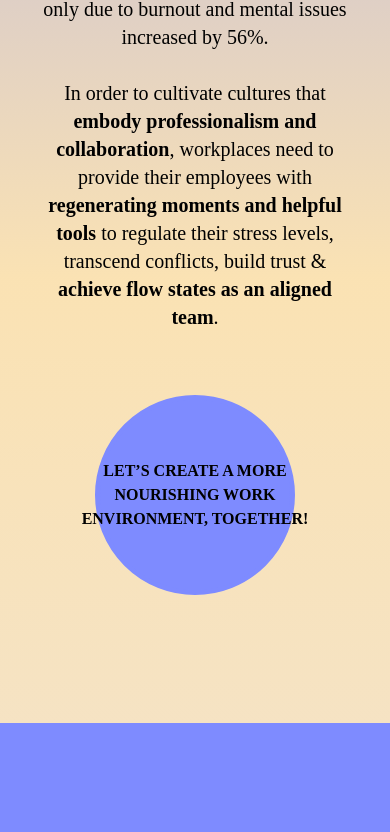
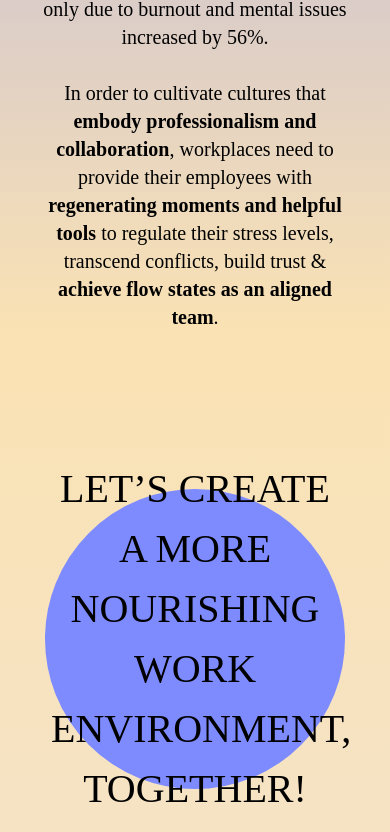
Before and after one commit to monapasan/monapasan.github.io, a plain HTML site: page index.html in a window 390 px wide. Shown: the part 1145-1977 px from the top of the page. Drawn offline with nearby package versions, Linux system fonts and the light colour scheme.

Commit message:
adapt name

```diff
--- a/index.html
+++ b/index.html
@@ -51,7 +51,7 @@
         >
       </nav>
       <h1 class="zen-title text-4xl text-center p-16 lg:text-8xl">
-        ZEN EXPERIENCES
+        SOFT CONCEPTS
       </h1>
       <div class="flex items-center justify-center">
         <p class="desc m-2 text-2xl text-center">
@@ -86,10 +86,10 @@
         </div>
         <div class="p-4 text-center max-w-xs mx-8 mt-24 mb-0 lg:my-16 lg:m-16">
           <div class="relative">
-            <h3 class="z-10 relative font-futura font-bold">
+            <h4 class="z-10 relative font-futura font-bold">
               LET’S CREATE A MORE NOURISHING WORK ENVIRONMENT, TOGETHER!
             </h3>
-            <div class="circular-sb absolute"></div>
+            <div class="circular-sb-work absolute"></div>
           </div>
         </div>
       </div>
@@ -215,7 +215,7 @@
               class="underline"
               target="_blank"
               href="https://www.joyspace.berlin/"
-              >link</a
+              >Joy Space</a
             >) in Berlin. Today JOY Space counts more than 20 practitioners who
             are offering sessions online, and in person. Bringing these kinds of
             services into the corporate world felt like the next important step.
@@ -236,8 +236,8 @@
             changing developments of our world. From her point of view, the most
             important thing for companies to be able to succeed in the future,
             is to provide their employees with nurturing work environments to
-            help them reach their highest creative potential. Besides Zen
-            Experiences and her freelance career as a consultant she also
+            help them reach their highest creative potential. Besides Soft
+            Concepts and her freelance career as a consultant she also
             co-founded lsp-coaches.
           </p>
         </div>
@@ -267,7 +267,7 @@
 
       <div class="impressum max-sm flex justify-center my-10">
         <p>
-          ZEN EXPERIENCES
+          Soft Concepts
           <br />
           Albrechtstrasse 19 10117 Berlin
           <br />All Rights Registered
--- a/styles.css
+++ b/styles.css
@@ -34,6 +34,24 @@ p {
 .mission b {
   font-weight: 600;
 }
+
+.circular-sb-work {
+  margin: 30px auto;
+  bottom: 50%;
+  margin-bottom: -150px;
+
+  right: 50%;
+  margin-right: -150px;
+
+  width: 300px;
+  height: 300px;
+  border: 5px solid #7e8bff;
+  background-color: #7e8bff;
+  padding: 80px 0px;
+
+  border-radius: 50%;
+}
+
 .circular-sb {
   margin: 30px auto;
   bottom: 50%;
@@ -81,4 +99,12 @@ p {
     right: 50%;
     margin-right: -100px;
   }
+
+  .circular-sb-work {
+    bottom: 50%;
+    margin-bottom: -150px;
+
+    right: 50%;
+    margin-right: -150px;
+  }
 }
```
